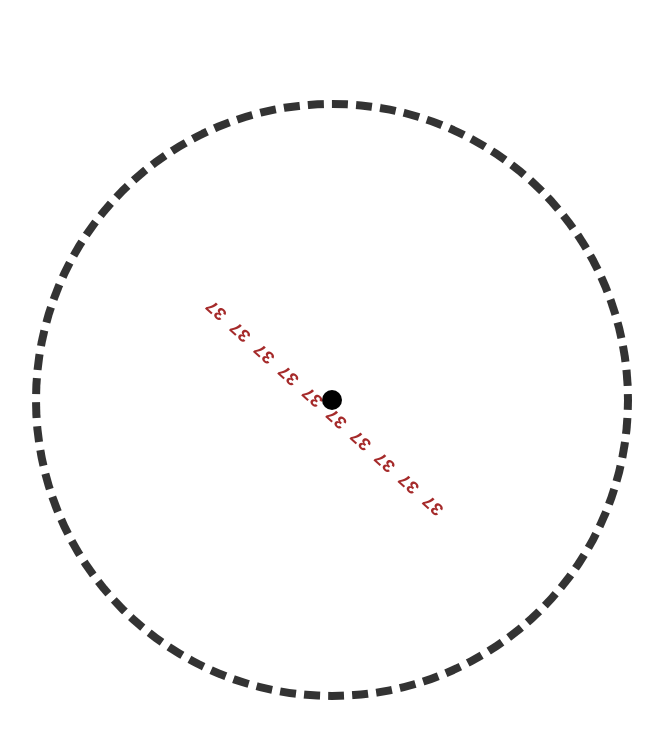
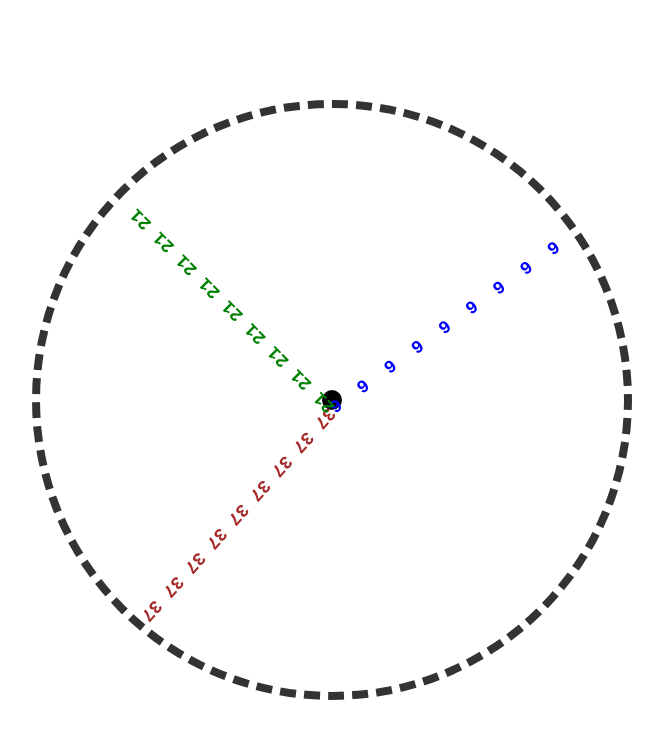
Before and after one commit to ZcvGuilherme/MeuRelogio, a plain HTML site: page index.html in a window 1280 px wide. Shown: the whole page, without its empty margins (308-971 px from the left). Drawn offline with Linux system fonts and the light colour scheme.

Commit message:
funcionando

```diff
--- a/index.html
+++ b/index.html
@@ -14,7 +14,9 @@
     <main>
         <div class="clock">
             <div class="center"></div>
-            <div class="second-hand" >5 5 5 5 5 5 5 5 5 5 5 5 5 </div>
+            <div class="second-hand" ></div>
+            <div class="minute-hand"></div>
+            <div class="hour-hand"></div>
         </div>
     </main>
 
```
Also changed, not shown: .css/style.css, .js/script.js.
